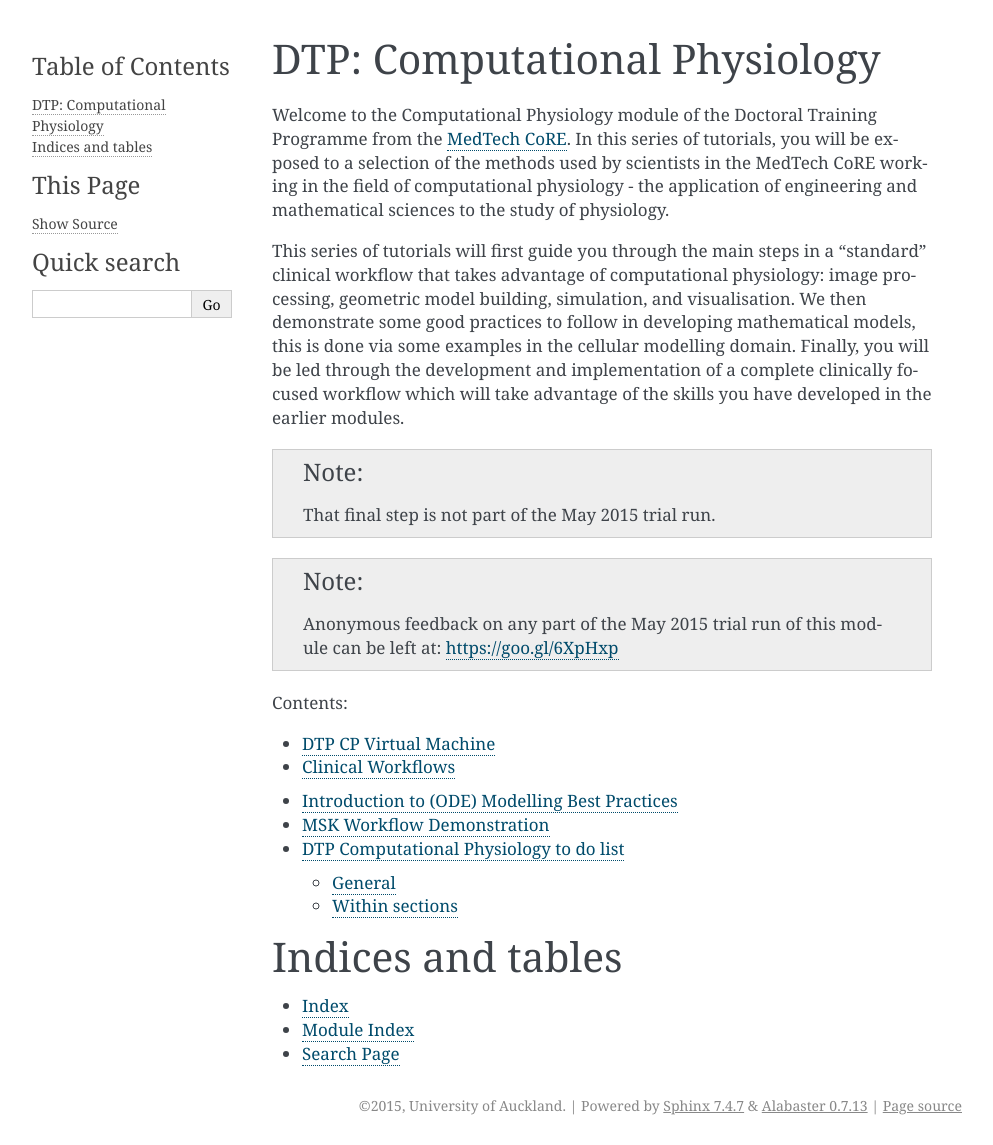
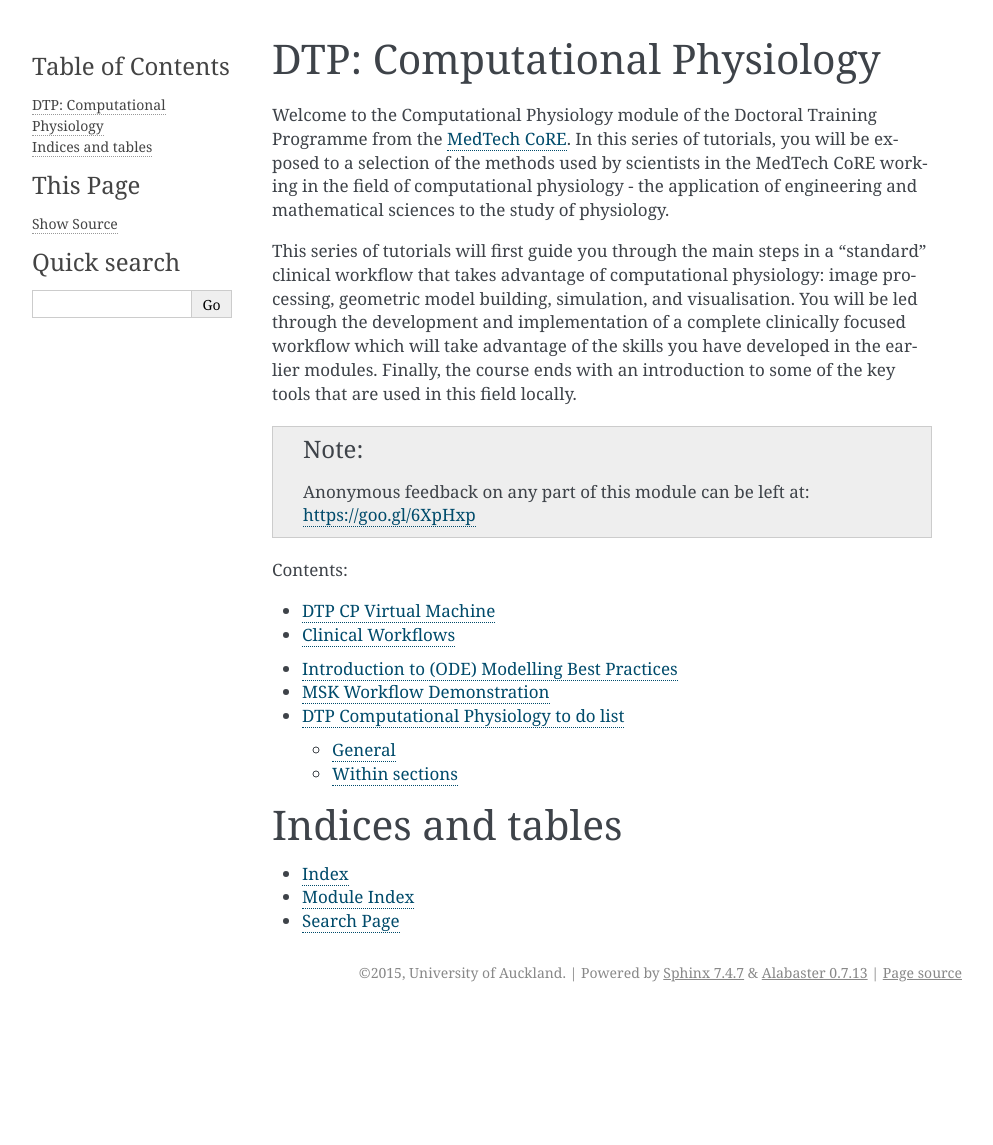
Before and after one commit to ABI-Tutorials/DTP-CompPhys, a Sphinx documentation site: the page built from source/index.rst, in a window 1280 px wide. Shown: the whole page, without its empty margins (148-1141 px from the left). Built offline with Sphinx 7.4.7, drawn with Linux system fonts in a browser that asks for light colours; pages that are not in the unit, such as notebooks, are missing from menus; after the commit the page ends 1012 px from its top, so only the background shows below that.

Commit message:
updates for July 2015 trial run

```diff
--- a/source/index.rst
+++ b/source/index.rst
@@ -8,15 +8,11 @@ DTP: Computational Physiology
 
 Welcome to the Computational Physiology module of the Doctoral Training Programme from the `MedTech CoRE <http://cmdt.org.nz>`_. In this series of tutorials, you will be exposed to a selection of the methods used by scientists in the MedTech CoRE working in the field of computational physiology - the application of engineering and mathematical sciences to the study of physiology.
 
-This series of tutorials will first guide you through the main steps in a "standard" clinical workflow that takes advantage of computational physiology: image processing, geometric model building, simulation, and visualisation. We then demonstrate some good practices to follow in developing mathematical models, this is done via some examples in the cellular modelling domain. Finally, you will be led through the development and implementation of a complete clinically focused workflow which will take advantage of the skills you have developed in the earlier modules.
+This series of tutorials will first guide you through the main steps in a "standard" clinical workflow that takes advantage of computational physiology: image processing, geometric model building, simulation, and visualisation. You will be led through the development and implementation of a complete clinically focused workflow which will take advantage of the skills you have developed in the earlier modules. Finally, the course ends with an introduction to some of the key tools that are used in this field locally.
 
 .. note::
 
-   That final step is not part of the May 2015 trial run.
-
-.. note::
-
-   Anonymous feedback on any part of the May 2015 trial run of this module can be left at: https://goo.gl/6XpHxp
+   Anonymous feedback on any part of this module can be left at: https://goo.gl/6XpHxp
 
 Contents:
 
--- a/source/virtualmachine.rst
+++ b/source/virtualmachine.rst
@@ -3,7 +3,7 @@
 DTP CP Virtual Machine
 ======================
 
-For the May 2015 trial run of the Computational Physiology module, we provide a `VirtualBox <https://www.virtualbox.org/>`_ `virtual machine <https://www.virtualbox.org/wiki/Virtualization>`_ that contains all the tools and documentation required to participate in the module. Getting participants up and running with the virtual machine requires you to :menuselection:`Machine --> Add` the provided virtual machine - but the tutors are on hand to help with this.
+For the May and July 2015 trial runs of the Computational Physiology module, we provide a `VirtualBox <https://www.virtualbox.org/>`_ `virtual machine <https://www.virtualbox.org/wiki/Virtualization>`_ that contains all the tools and documentation required to participate in the module. Getting participants up and running with the virtual machine requires you to :menuselection:`Machine --> Add` the provided virtual machine - but the tutors are on hand to help with this.
 
 Some useful things to note regarding the provided virtual machine are provided below.
 
```
